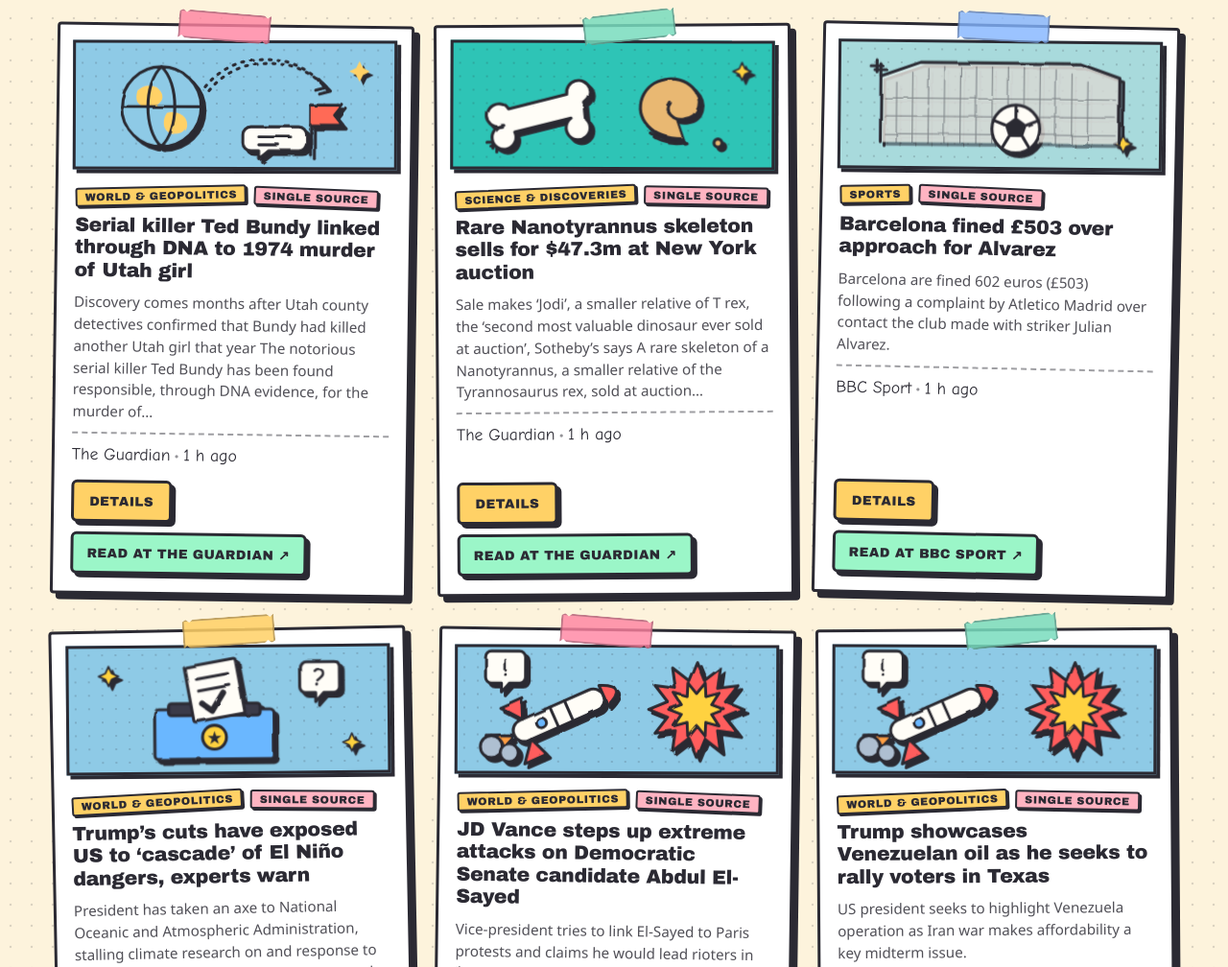
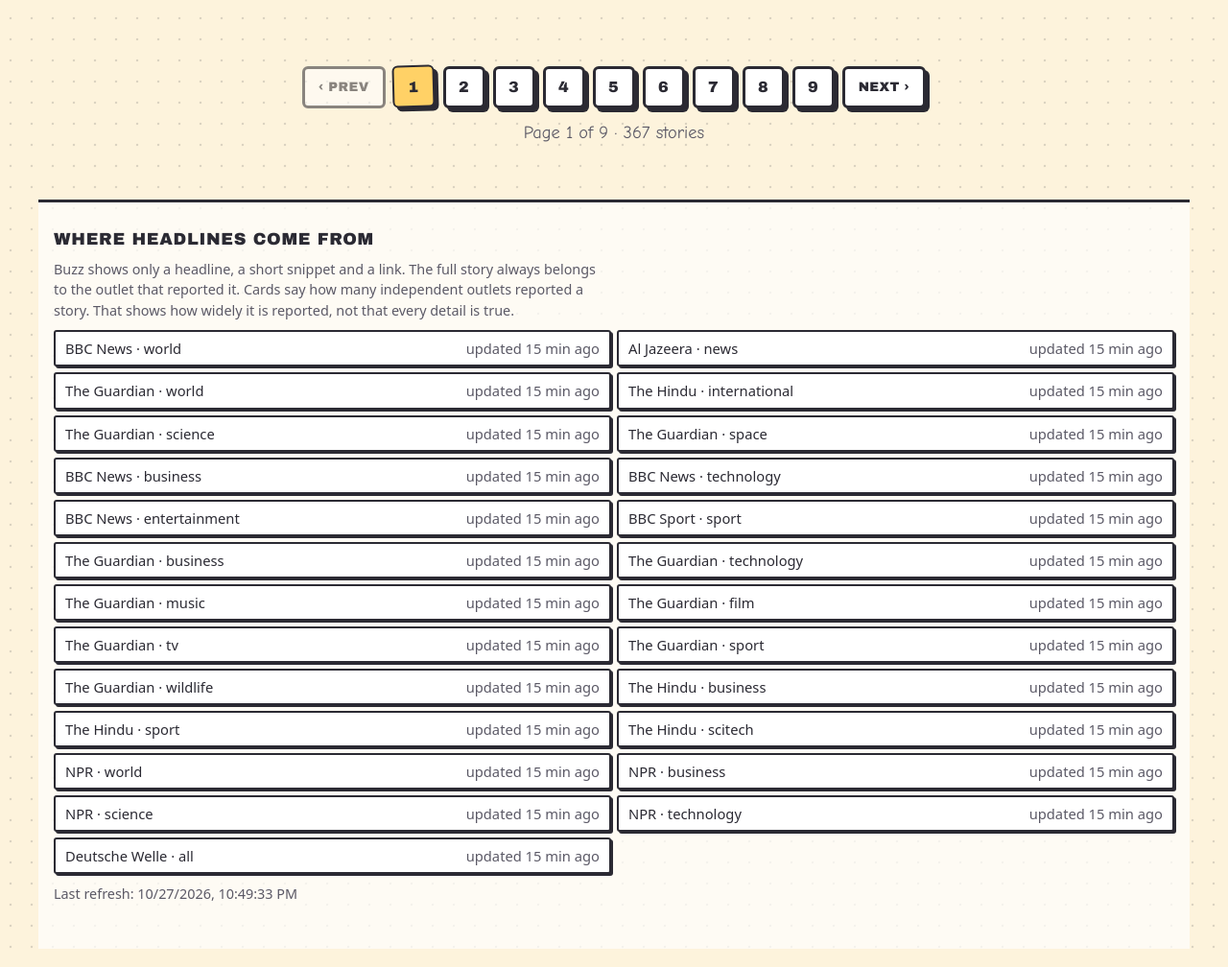
Before and after one commit to kushalai4fin-dev/Buzz, a website: page index.html in a window 1280 px wide. Shown: the part 2148-3156 px from the top of the page at 96% size. Drawn offline with Linux system fonts and the light colour scheme.

Commit message:
Add feed pagination with 9 items per page up to 9 pages

```diff
--- a/app.js
+++ b/app.js
@@ -196,11 +196,14 @@
       var i = p.indexOf('=');
       params[i < 0 ? p : p.slice(0, i)] = i < 0 ? '' : safeDecode(p.slice(i + 1));
     });
+    var page = parseInt(params.page, 10);
+    if (!page || page < 1) page = 1;
+
     if (params.story) return { name: 'story', id: safeId(params.story), listen: params.listen === '1', tab: params.tab === 'full' ? 'full' : 'quick' };
     if ('settings' in params) return { name: 'settings' };
-    if ('tracked' in params) return { name: 'tracked' };
-    if (params.search != null) return { name: 'search', q: params.search.slice(0, 80) };
-    return { name: 'feed', topic: safeId(params.topic) || 'all' };
+    if ('tracked' in params) return { name: 'tracked', page: page };
+    if (params.search != null) return { name: 'search', q: params.search.slice(0, 80), page: page };
+    return { name: 'feed', topic: safeId(params.topic) || 'all', page: page };
   }
 
   function go(hash) {
@@ -288,7 +291,69 @@
     return wrap;
   }
 
-  /* ---------- views ---------- */
+  /* ---------- pagination & views ---------- */
+
+  var PAGE_SIZE = 9;
+  var MAX_PAGES = 9;
+
+  function renderPagination(totalItems, currentPage, makeHash) {
+    var totalPages = Math.ceil(totalItems / PAGE_SIZE);
+    if (totalPages <= 1) return null;
+
+    var maxPage = Math.min(totalPages, MAX_PAGES);
+    if (currentPage < 1) currentPage = 1;
+    if (currentPage > maxPage) currentPage = maxPage;
+
+    var wrap = el('nav', 'pagination wide');
+    wrap.setAttribute('aria-label', 'Pagination');
+
+    var controls = el('div', 'pagination-controls');
+
+    var prev = button('‹ Prev', 'btn page-prev', function () {
+      if (currentPage > 1) {
+        go(makeHash(currentPage - 1));
+      }
+    });
+    prev.setAttribute('aria-label', 'Previous page');
+    if (currentPage <= 1) {
+      prev.disabled = true;
+    }
+    controls.appendChild(prev);
+
+    for (var p = 1; p <= maxPage; p++) {
+      (function (pageNumber) {
+        var isCurrent = pageNumber === currentPage;
+        var btn = button(String(pageNumber), 'btn page-num' + (isCurrent ? ' primary active' : ''), function () {
+          if (!isCurrent) {
+            go(makeHash(pageNumber));
+          }
+        });
+        btn.setAttribute('aria-label', 'Page ' + pageNumber);
+        if (isCurrent) {
+          btn.setAttribute('aria-current', 'page');
+        }
+        controls.appendChild(btn);
+      })(p);
+    }
+
+    var next = button('Next ›', 'btn page-next', function () {
+      if (currentPage < maxPage) {
+        go(makeHash(currentPage + 1));
+      }
+    });
+    next.setAttribute('aria-label', 'Next page');
+    if (currentPage >= maxPage) {
+      next.disabled = true;
+    }
+    controls.appendChild(next);
+
+    wrap.appendChild(controls);
+
+    var info = el('p', 'pagination-info', 'Page ' + currentPage + ' of ' + maxPage + ' · ' + totalItems + ' stories');
+    wrap.appendChild(info);
+
+    return wrap;
+  }
 
   function renderFeedView(feed) {
     var topic = state.view.topic;
@@ -297,7 +362,21 @@
       feed.appendChild(mascotBlock('sleep', 'Nothing here yet. Check back after the next update.', 'wide'));
       return;
     }
-    list.forEach(function (c) { feed.appendChild(renderCard(c)); });
+
+    var totalPages = Math.min(Math.ceil(list.length / PAGE_SIZE), MAX_PAGES);
+    var currentPage = state.view.page || 1;
+    if (currentPage > totalPages) currentPage = totalPages;
+    if (currentPage < 1) currentPage = 1;
+
+    var start = (currentPage - 1) * PAGE_SIZE;
+    var pageItems = list.slice(start, start + PAGE_SIZE);
+
+    pageItems.forEach(function (c) { feed.appendChild(renderCard(c)); });
+
+    var pag = renderPagination(list.length, currentPage, function (p) {
+      return '#topic=' + encodeURIComponent(topic) + (p > 1 ? '&page=' + p : '');
+    });
+    if (pag) feed.appendChild(pag);
   }
 
   function renderSearchView(feed) {
@@ -322,7 +401,21 @@
       feed.appendChild(mascotBlock('think', 'Nothing found in the last few days. Buzz only watches its listed sources, so a quiet topic can mean no coverage there yet. Try fewer or different words.', 'wide'));
       return;
     }
-    results.forEach(function (r) { feed.appendChild(renderCard(r.cluster)); });
+
+    var totalPages = Math.min(Math.ceil(results.length / PAGE_SIZE), MAX_PAGES);
+    var currentPage = state.view.page || 1;
+    if (currentPage > totalPages) currentPage = totalPages;
+    if (currentPage < 1) currentPage = 1;
+
+    var start = (currentPage - 1) * PAGE_SIZE;
+    var pageResults = results.slice(start, start + PAGE_SIZE);
+
+    pageResults.forEach(function (r) { feed.appendChild(renderCard(r.cluster)); });
+
+    var pag = renderPagination(results.length, currentPage, function (p) {
+      return '#search=' + encodeURIComponent(q) + (p > 1 ? '&page=' + p : '');
+    });
+    if (pag) feed.appendChild(pag);
   }
 
   function renderTrackedView(feed) {
@@ -351,10 +444,25 @@
     if (!matches.length) {
       feed.appendChild(mascotBlock('sleep', 'No matches in the last few days. They will appear here when a source reports on your terms.', 'wide'));
     }
-    matches.forEach(function (m) {
+
+    var totalPages = Math.min(Math.ceil(matches.length / PAGE_SIZE), MAX_PAGES);
+    var currentPage = state.view.page || 1;
+    if (currentPage > totalPages) currentPage = totalPages;
+    if (currentPage < 1) currentPage = 1;
+
+    var start = (currentPage - 1) * PAGE_SIZE;
+    var pageMatches = matches.slice(start, start + PAGE_SIZE);
+
+    pageMatches.forEach(function (m) {
       var isNew = m.terms.some(function (name) { return snapshot[name] && Date.parse(m.cluster.latest) > Date.parse(snapshot[name]); });
       feed.appendChild(renderCard(m.cluster, { terms: m.terms, isNew: isNew }));
     });
+
+    var pag = renderPagination(matches.length, currentPage, function (p) {
+      return '#tracked' + (p > 1 ? '&page=' + p : '');
+    });
+    if (pag) feed.appendChild(pag);
+
     profile.markChecked(nowIso());
     renderChips();
   }
@@ -881,7 +989,7 @@
 
   /* ---------- render ---------- */
 
-  function viewKey(v) { return v.name + '|' + (v.topic || '') + '|' + (v.q || '') + '|' + (v.id || ''); }
+  function viewKey(v) { return v.name + '|' + (v.topic || '') + '|' + (v.q || '') + '|' + (v.id || '') + '|' + (v.page || 1); }
 
   function render(keepScroll) {
     var feed = $('#feed');
@@ -889,9 +997,9 @@
     if (v.name !== 'story') speech.stop();
     feed.textContent = '';
     feed.className = 'feed' + (v.name === 'story' || v.name === 'settings' ? ' single' : '');
-    if (v.name === 'feed') state.lastFeedHash = 'topic=' + encodeURIComponent(v.topic);
-    if (v.name === 'tracked') state.lastFeedHash = 'tracked';
-    if (v.name === 'search') state.lastFeedHash = 'search=' + encodeURIComponent(v.q);
+    if (v.name === 'feed') state.lastFeedHash = 'topic=' + encodeURIComponent(v.topic) + (v.page > 1 ? '&page=' + v.page : '');
+    if (v.name === 'tracked') state.lastFeedHash = 'tracked' + (v.page > 1 ? '&page=' + v.page : '');
+    if (v.name === 'search') state.lastFeedHash = 'search=' + encodeURIComponent(v.q) + (v.page > 1 ? '&page=' + v.page : '');
     renderChips();
     var q = $('#q');
     if (q && v.name !== 'search') q.value = '';
--- a/styles.css
+++ b/styles.css
@@ -253,6 +253,50 @@ body {
 .term { display: inline-flex; align-items: center; gap: 4px; padding: 2px 4px 2px 12px; background: var(--mint); color: var(--on-pastel); border: 2px solid var(--on-pastel); border-radius: 999px; font-weight: 600; }
 .term-x { cursor: pointer; width: 36px; height: 36px; border: 0; border-radius: 50%; background: transparent; color: inherit; font-size: 1.3rem; line-height: 1; }
 .term-x:hover { background: rgba(0, 0, 0, 0.12); }
+
+/* ---------- pagination ---------- */
+.pagination {
+  display: flex;
+  flex-direction: column;
+  align-items: center;
+  gap: 12px;
+  margin: 28px 0 16px;
+  padding: 16px 8px;
+  width: 100%;
+}
+.pagination-controls {
+  display: flex;
+  flex-wrap: wrap;
+  align-items: center;
+  justify-content: center;
+  gap: 8px;
+}
+.pagination .page-num {
+  min-width: 44px;
+  min-height: 44px;
+  padding: 6px 12px;
+  font-size: 1rem;
+}
+.pagination .page-num.active {
+  background: var(--c3, var(--sun));
+  color: var(--on-pastel);
+  transform: rotate(-1.5deg) translate(-1px, -1px);
+  box-shadow: 4px 4px 0 var(--shadow);
+  border-width: 2.5px;
+}
+.pagination .page-prev,
+.pagination .page-next {
+  min-height: 44px;
+  padding: 6px 14px;
+  font-size: 0.85rem;
+}
+.pagination-info {
+  font-family: var(--hand);
+  font-size: 1.15rem;
+  color: var(--muted);
+  text-align: center;
+  margin: 0;
+}
 
 .mascot-hero p { margin: 0; max-width: 46ch; }
 .empty.inline { padding: 18px 12px; grid-column: auto; }
```
